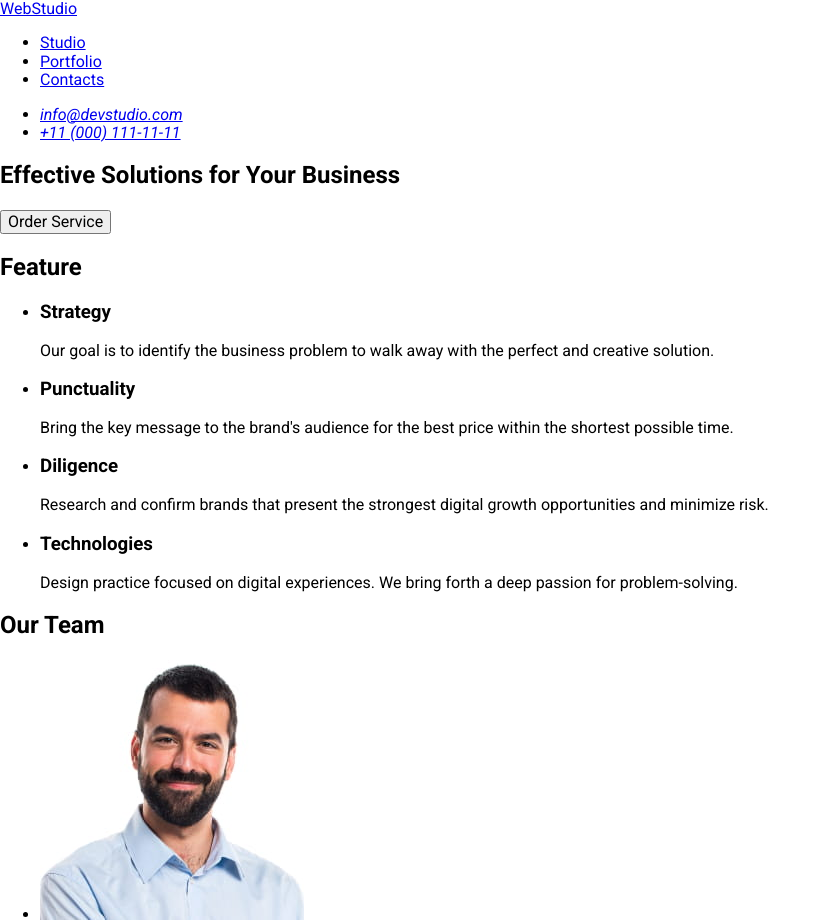
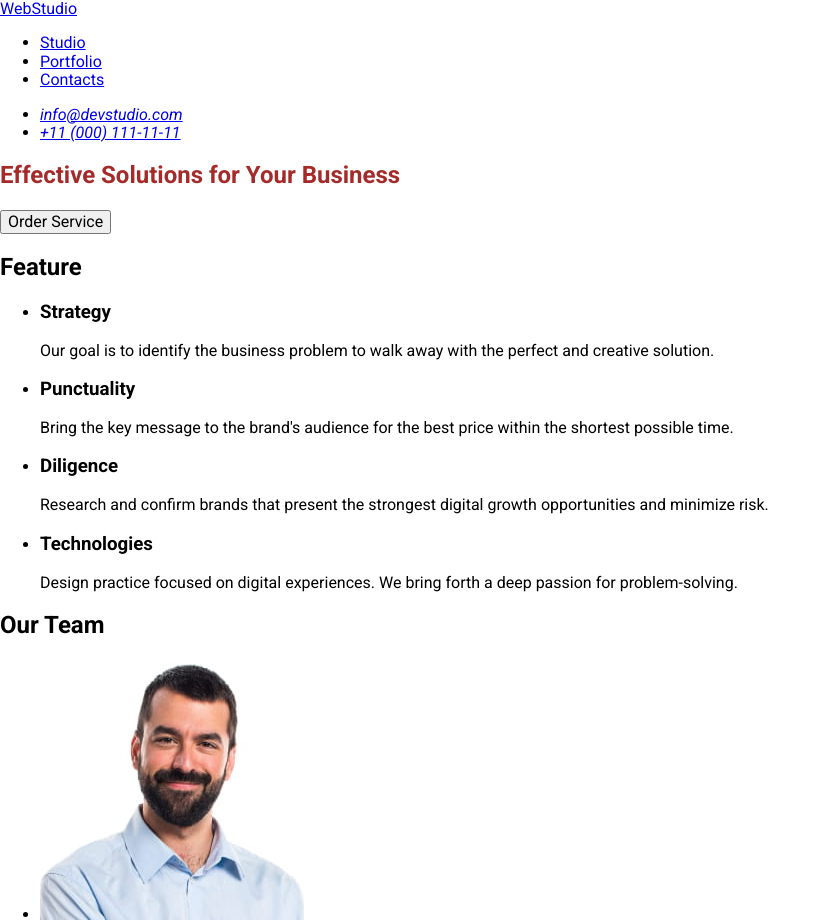
Before and after one commit to SergeyZi/goit-markup-hw-02, a plain HTML site: page index.html in a window 1280 px wide. Shown: the top 923 px of the page, without its empty margins (0-827 px from the left). Drawn offline with nearby package versions, Linux system fonts and the light colour scheme.

Commit message:
add brown

```diff
--- a/css/styles.css
+++ b/css/styles.css
@@ -2,3 +2,6 @@ body {
     font-family: "Raleway", sans-serif;
     font-family: "Roboto", sans-serif;
 }
+h1 {
+    color: brown;
+}
```
